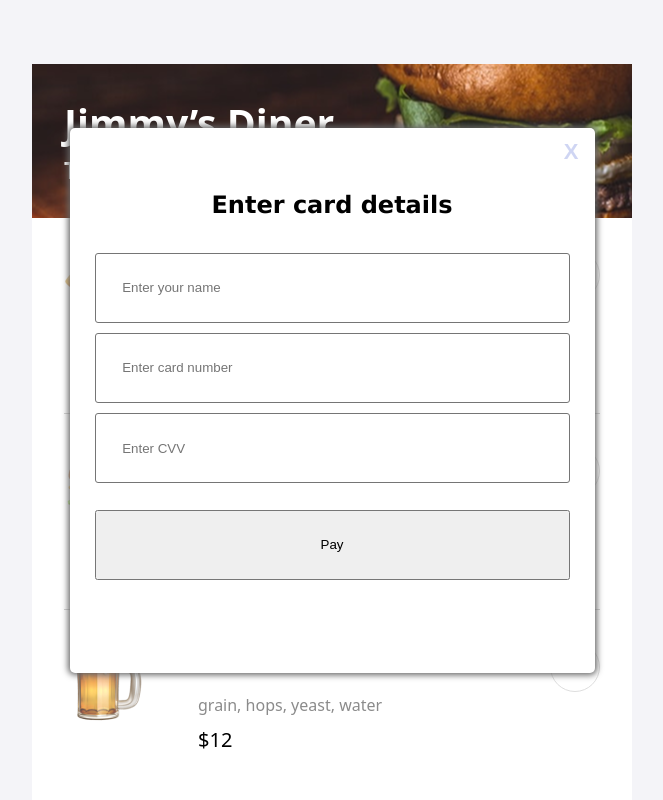
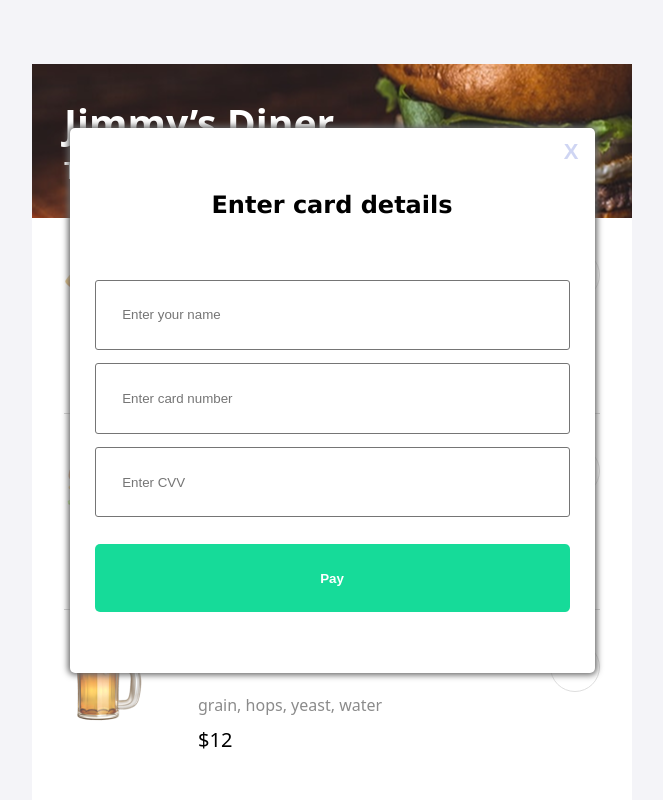
Before and after one commit to bakadja/restaurant-ordering-app, a website built with Vite: page index.html in a window 1280 px wide. Shown: the top 800 px of the page, without its empty margins (308-971 px from the left). Built offline with nearby package versions, Linux system fonts and the light colour scheme; a web font is replaced by a local one.

Commit message:
refactor: update modal and input styles for improved usability and readability

```diff
--- a/src/style.css
+++ b/src/style.css
@@ -19,7 +19,7 @@ body {
   padding: 0;
   font-family: "Smythe", system-ui;
   width: 600px;
-  max-height: 2000px;
+  max-height: 100vh;
   display: grid;
   grid-template-columns: 2em 1fr 2em;
   grid-template-areas:
@@ -216,6 +216,7 @@ main {
 }
 
 .modal-title {
+  margin-bottom: 2em;
   font-size: 1.5rem;
   color: #000;
   text-align: center;
@@ -249,25 +250,57 @@ main {
 }
 
 .modal-btn {
+  border: none;
+  border-radius: 5px;
   margin-top: 2em;
-  padding: 1.9em;
+  padding: 2em;
   width: 100%;
   cursor: pointer;
+  font-weight: 700;
+  color: #fff;
+  background-color: #16db99;
+
 }
 
 /* modal input */
 
 input {
-  margin-top: 10px;
+  margin-top: 1em;
   border: 1.3px solid #757575;
   padding: 2em;
   width: 100%;
   border-radius: 3px;
 }
 
+/*
+  Styles input fields that have user-entered content (i.e., the placeholder is not shown).
+  - Increases font size for better readability.
+  - Adds extra padding for improved user experience.
+*/
 input:not(:placeholder-shown) {
-  font-size: 20px;
+  font-size: 1.25rem;
   padding: 1.2em;
 }
 
+/*
+  Removes the default spinner (increment/decrement arrows) from number input fields
+  in WebKit browsers (such as Chrome and Safari) by setting their opacity to 0.
+  This provides a cleaner UI for custom number input styling.
+*/
+input[type="number"]::-webkit-inner-spin-button,
+input[type="number"]::-webkit-outer-spin-button {
+  opacity: 0;
+}
+
+/*
+  Removes the default spinner controls from number input fields across browsers
+  by setting the appearance to 'textfield'. This provides a cleaner look for
+  custom styling of input[type="number"] elements.
+*/
+input[type="number"] {
+  -moz-appearance: textfield;
+  appearance: textfield;
+}
+
+
 /* Utility CSS class for reusable styling. */
```
